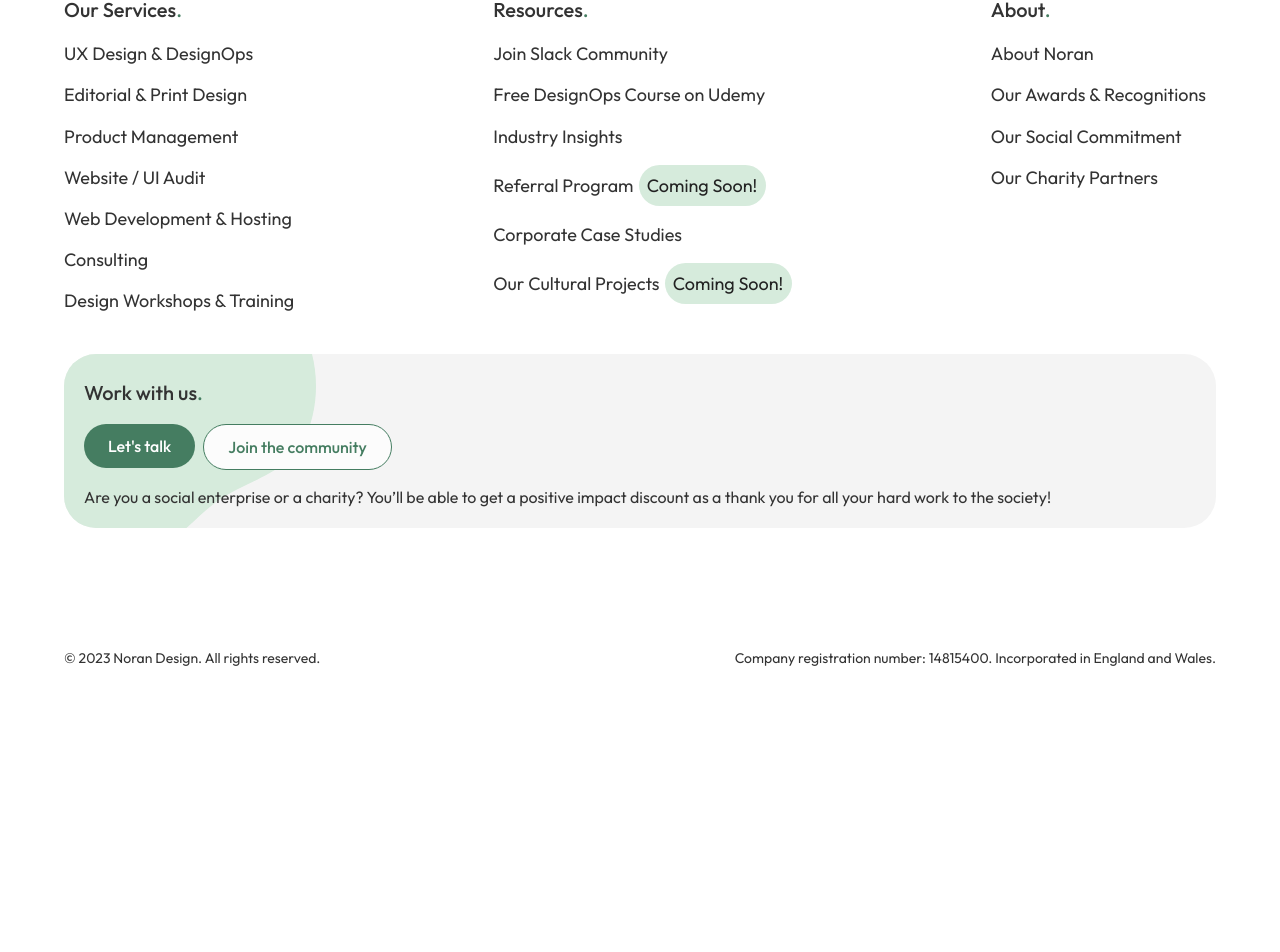
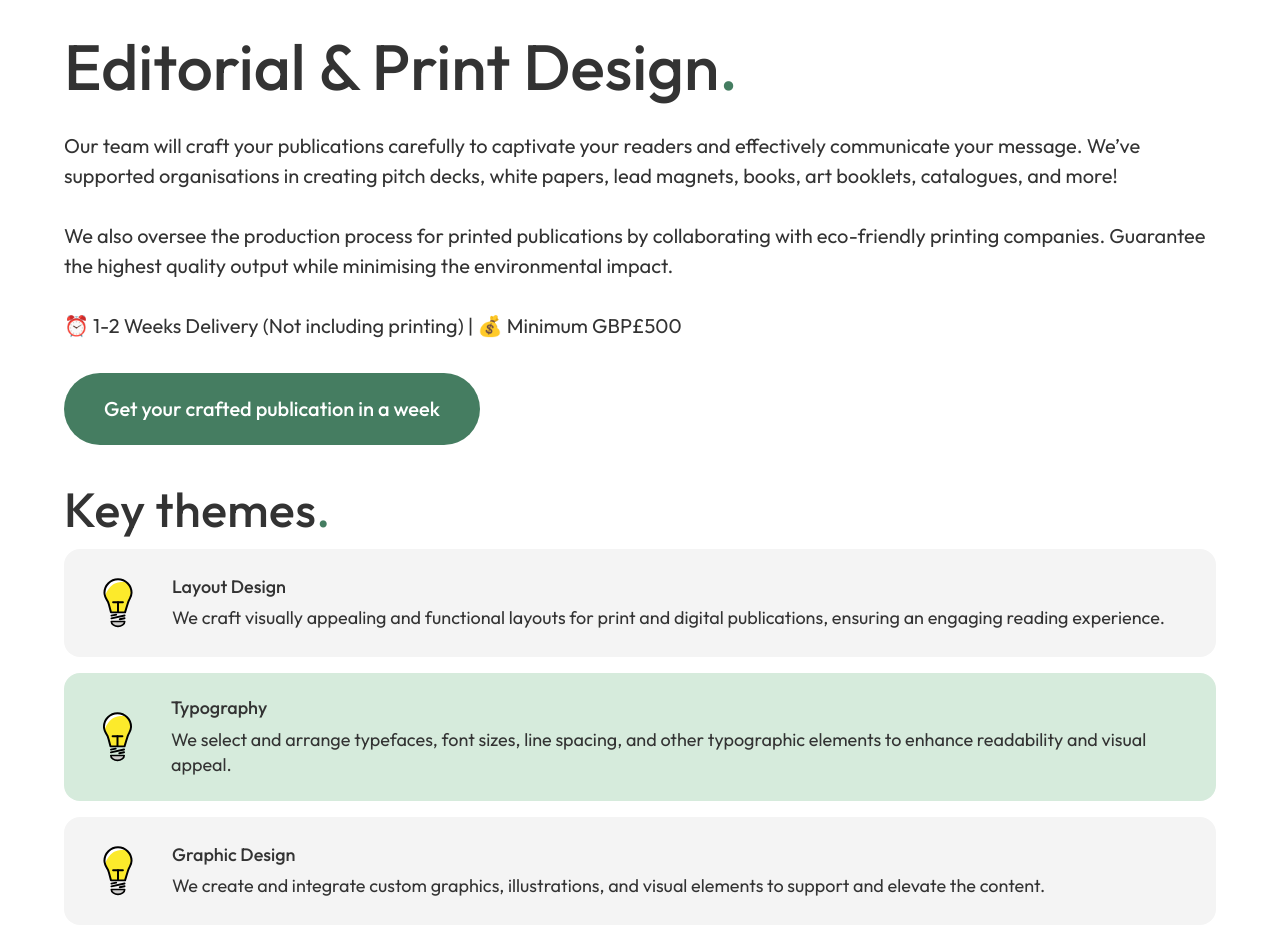
Before and after one commit to wongpakho814/noran, a React (Create React App) app: page /editorial-service in a window 1280 px wide. Shown: the part 257-1209 px from the top of the page. Before the commit the page ends 957 px from the top, so only its background shows below. Built offline with nearby package versions, Linux system fonts and the light colour scheme.

Commit message:
Implemented Editorial & Print Design page

```diff
--- a/src/components/Container.js
+++ b/src/components/Container.js
@@ -4,6 +4,7 @@ import Header from "./Header";
 import Footer from "./Footer";
 import Home from "./pages/Home";
 import UXDesignService from "./pages/services/UXDesignService";
+import EditorialService from "./pages/services/EditorialService";
 import UdemyCourse from "./pages/UdemyCourse";
 import SocialImpact from "./pages/SocialImpact";
 import Projects from "./pages/Projects";
@@ -17,6 +18,7 @@ export default function PortfolioContainer() {
         <Routes>
           <Route path="/" element={<Home />} />
           <Route path="/uxdesign-service" element={<UXDesignService />} />
+          <Route path="/editorial-service" element={<EditorialService />} />
           <Route path="/udemy-course" element={<UdemyCourse />} />
           <Route path="/social-impact" element={<SocialImpact />} />
           <Route path="/projects" element={<Projects />} />
--- a/src/components/Footer.js
+++ b/src/components/Footer.js
@@ -52,7 +52,7 @@ function Footer() {
               <a href="uxdesign-service">UX Design & DesignOps</a>
             </div>
             <div className="footer-item">
-              <a href="#">Editorial & Print Design</a>
+              <a href="editorial-service">Editorial & Print Design</a>
             </div>
             <div className="footer-item">
               <a href="#">Product Management</a>
--- a/src/components/Navigation.js
+++ b/src/components/Navigation.js
@@ -146,7 +146,7 @@ function Navigation() {
             <li className="nav-dropdown-item">
               <h3>
                 <img src={bookIcon} alt="Editorial & Print Design"></img>
-                <span>Editorial & Print Design</span>
+                <a href="editorial-service">Editorial & Print Design</a>
               </h3>
               <p>Well laid-out digital and print publications</p>
             </li>
--- /dev/null
+++ b/src/components/pages/services/EditorialService.js
@@ -0,0 +1,80 @@
+import React from "react";
+import InfiniteRotation from "../../InfiniteRotation";
+import lightBulbIcon from "../../../images/icons/lightbulb.svg";
+
+function EditorialService() {
+  return (
+    <React.Fragment>
+      <section
+        className="udemy-course-section-1 mobile-section drop-in-3"
+        id="editorial-service"
+      >
+        <InfiniteRotation />
+        <div className="udemy-course-section-1-wrapper">
+          <div className="udemy-course-section-1-left-column drop-in-4">
+            <h1>
+              Editorial & Print Design<span>.</span>
+            </h1>
+            <p>
+              Our team will craft your publications carefully to captivate your
+              readers and effectively communicate your message. We’ve supported
+              organisations in creating pitch decks, white papers, lead magnets,
+              books, art booklets, catalogues, and more! <br></br>
+              <br></br> We also oversee the production process for printed
+              publications by collaborating with eco-friendly printing
+              companies. Guarantee the highest quality output while minimising
+              the environmental impact. <br></br>
+              <br></br> ⏰ 1-2 Weeks Delivery (Not including printing) | 💰
+              Minimum GBP£500
+            </p>
+            <button className="lets-talk-btn learn-to-optimise">
+              Get your crafted publication in a week
+            </button>
+          </div>
+
+          <div className="udemy-course-section-1-right-column drop-in-5">
+            <h2>
+              Key themes<span>.</span>
+            </h2>
+            <div className="udemy-course-section-1-card">
+              <img src={lightBulbIcon} alt="Module 1: What’s DesignOps?"></img>
+              <div className="udemy-course-section-1-card-text">
+                <h3>Layout Design</h3>
+                <p>
+                  We craft visually appealing and functional layouts for print
+                  and digital publications, ensuring an engaging reading
+                  experience.
+                </p>
+              </div>
+            </div>
+
+            <div className="udemy-course-section-1-card">
+              <img src={lightBulbIcon} alt="Module 1: What’s DesignOps?"></img>
+              <div className="udemy-course-section-1-card-text">
+                <h3>Typography</h3>
+                <p>
+                  We select and arrange typefaces, font sizes, line spacing, and
+                  other typographic elements to enhance readability and visual
+                  appeal.
+                </p>
+              </div>
+            </div>
+
+            <div className="udemy-course-section-1-card">
+              <img src={lightBulbIcon} alt="Module 1: What’s DesignOps?"></img>
+              <div className="udemy-course-section-1-card-text">
+                <h3>Graphic Design</h3>
+                <p>
+                  We create and integrate custom graphics, illustrations, and
+                  visual elements to support and elevate the content.
+                </p>
+              </div>
+            </div>
+          </div>
+        </div>
+      </section>
+    </React.Fragment>
+  );
+}
+
+export default EditorialService;
```
